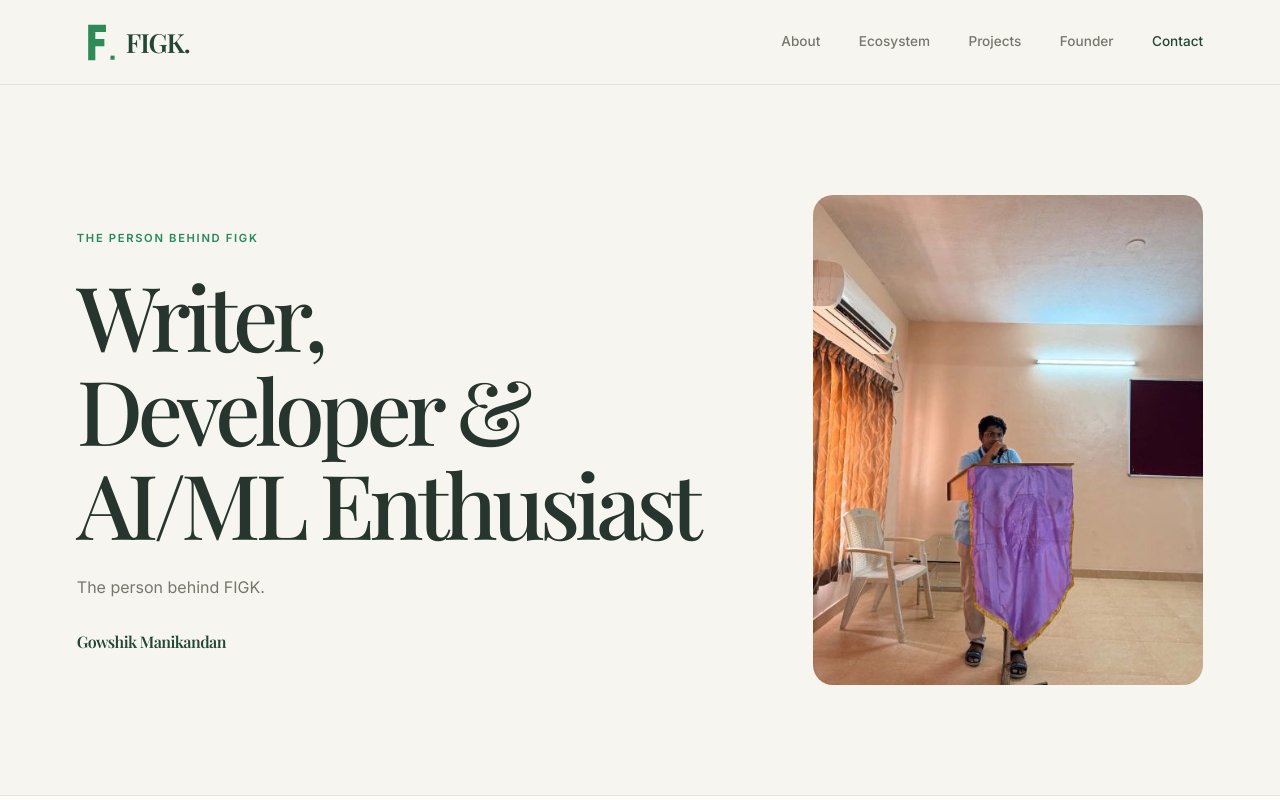
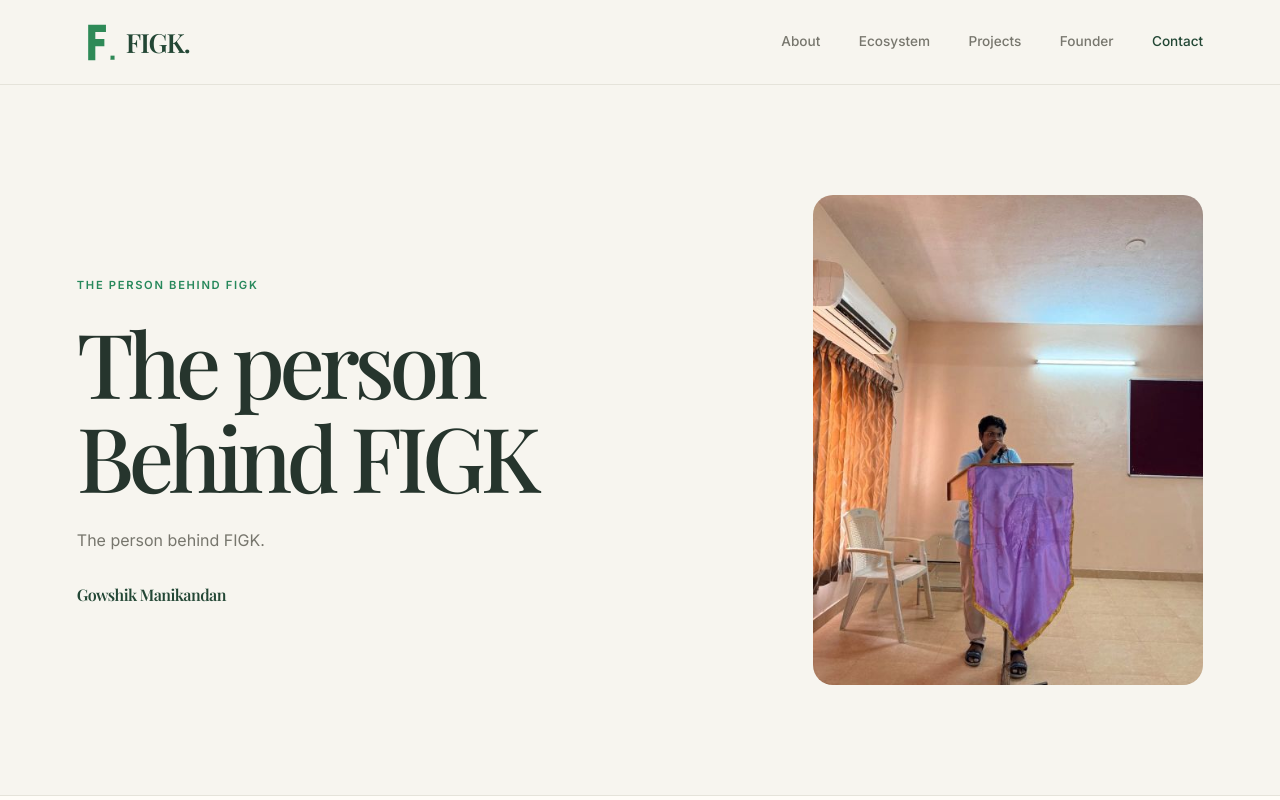
Before and after one commit to gowshikmani/my-portfolio, a React (Vite) app in the folder my-portfolio/: page /founder in a window 1280 px wide. Shown: the top 800 px of the page. Built offline with nearby package versions, Linux system fonts and the light colour scheme.

Commit message:
just test

```diff
--- a/my-portfolio/src/pages/Founder/Founder.jsx
+++ b/my-portfolio/src/pages/Founder/Founder.jsx
@@ -2,7 +2,7 @@
 import "./Founder.css";
 
 const founder = {
-  pageTitle: "Writer, Developer & AI/ML Enthusiast",
+  pageTitle: "The person Behind FIGK",
   name: "Gowshik Manikandan",
   description: "The person behind FIGK.",
 
```
